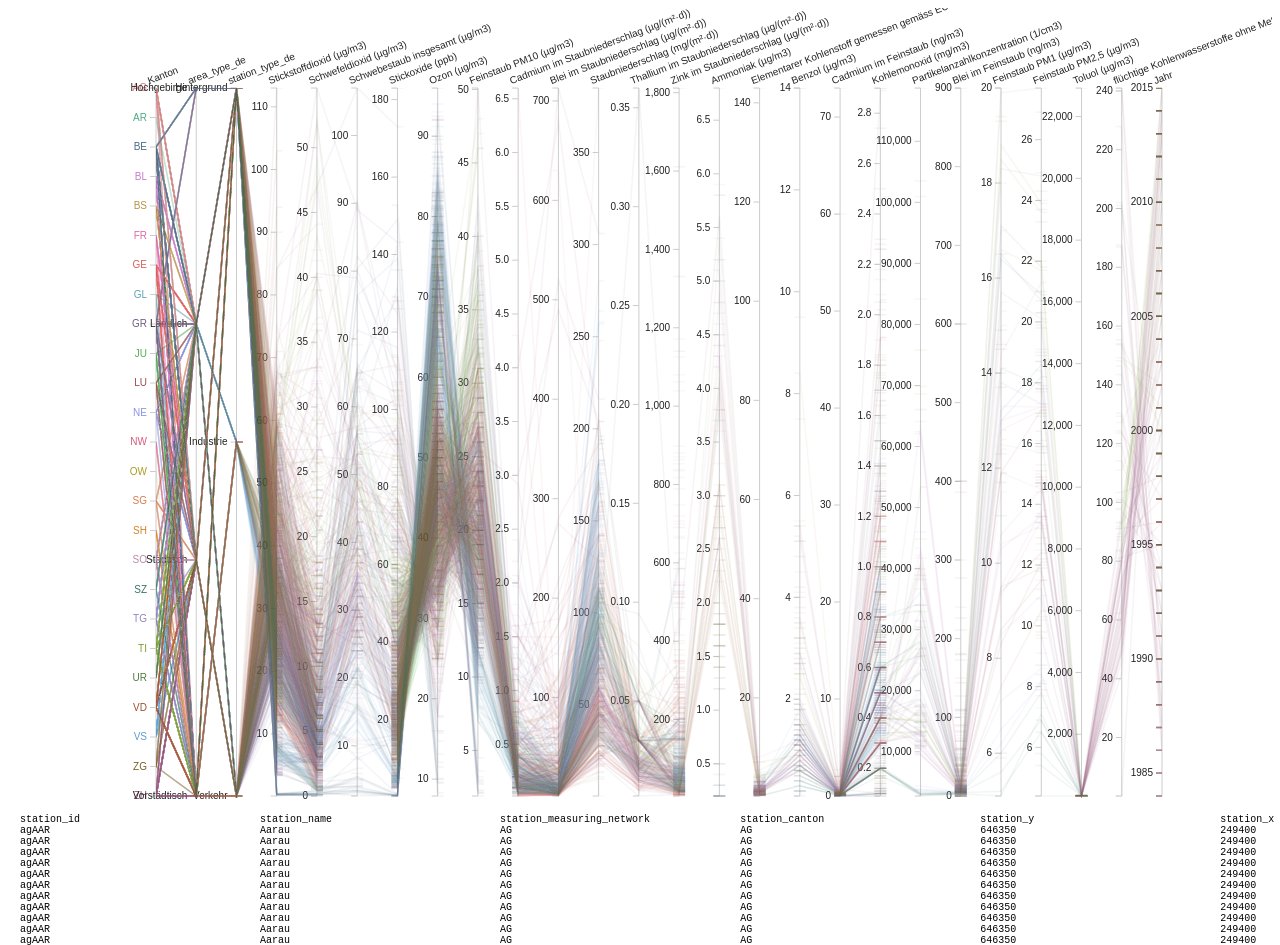
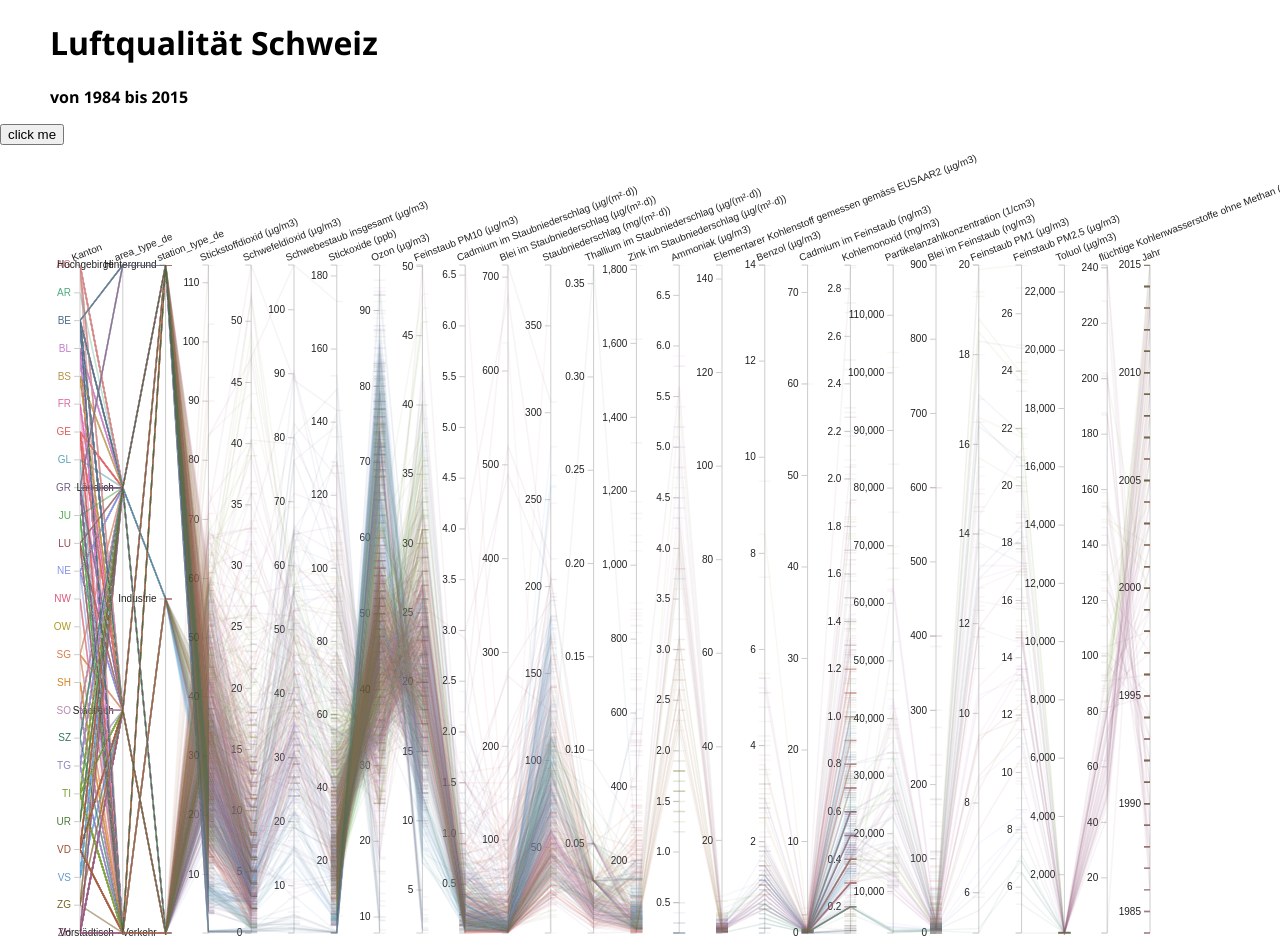
Before and after one commit to Smeili/aqdCH, a plain HTML site: page index.html in a window 1280 px wide. Shown: the top 945 px of the page. Drawn offline with nearby package versions, Linux system fonts and the light colour scheme.

Commit message:
header complete

```diff
--- a/css/style.css
+++ b/css/style.css
@@ -1,6 +1,18 @@
 body {
-  min-width: 760px;
+  margin: 0;
+    width: 100%;
+    height: 100%;
+    padding: 0;
 }
+
+header {
+    padding-left: 50px;
+    margin: 0;
+    font-family: 'Open Sans', sans-serif;
+
+
+}
+
 
 .parcoords {
   display: block;
--- a/index.html
+++ b/index.html
@@ -2,18 +2,29 @@
 <html lang="en">
    <head>
         <meta charset="utf-8" />
-	<title>Exoplanets Paralle Coordinates</title>
+        <meta name="viewpoint" content="width=device-width, initial-scale=1, user-scalable=no">
+      <title>Luftqualität Schweiz</title>
+      <link href="css/style.css" rel="stylesheet" type="text/css">
+      <link href="https://fonts.googleapis.com/css?family=Open+Sans:700" rel="stylesheet">
+        <script src="js/d3.v3.js"></script>
+      <script src="js/render-queue.js"></script>
    </head>
    <body>
-		<script src="js/d3.v3.js"></script>
-		<script src="js/render-queue.js"></script>
-		<link rel="stylesheet" href="css/style.css"></link>
+      <header>
+         <h1>Luftqualität Schweiz</h1>
+         <p>von 1984 bis 2015</p>
+      </header>
+       <button id="testbutton" onclick="brush();">click me</button>
+       <div id="figurediv"></div>
+       <div id="tablediv"></div>
+
+
+
       <script>
-
          var filename = "data/airqualitydata.csv";
 
          // Margins for canvas
-var margin = {top: 80, right: 110, bottom: 10, left: 148},
+         var margin = {top: 120, right: 130, bottom: 10, left: 80},
              // set width to clientWidth minus margins
              width = document.body.clientWidth - margin.left - margin.right,
              height = 800 - margin.top - margin.bottom,
@@ -191,6 +202,7 @@ var dimensions = [
              key: "year",
              description: "Jahr",
              type: types["Date"]
+
            }
 
            /*{
@@ -220,7 +232,7 @@ var xscale = d3.scale.ordinal()
          var yAxis = d3.svg.axis()
              .orient("left");
 
-var container = d3.select("body").append("div")
+         var container = d3.select("#figurediv").append("div")
              .attr("class", "parcoords")
              .style("width", width + margin.left + margin.right + "px")
              .style("height", height + margin.top + margin.bottom + "px");
@@ -247,13 +259,14 @@ ctx.lineWidth = 1.5;
          ctx.scale(devicePixelRatio, devicePixelRatio);
 
          // Table
-var output = d3.select("body").append("pre");
+         var output = d3.select("#tablediv").append("pre");
 
          var axes = svg.selectAll(".axis")
              .data(dimensions)
              .enter()
              .append("g")
              .attr("class", function(d) { return "axis " + d.key.replace(/ /g, "_"); })
+         .attr("height",400)
              .attr("transform", function(d,i) { return "translate(" + xscale(i) + ")"; });
 
          d3.csv(filename, function(error, data) {
@@ -417,7 +430,7 @@ d3.csv(filename, function(error, data) {
              output.text(d3.tsv.format(selected.slice(0,24)));
            }
          });
+
       </script>
-
    </body>
 </html>
```
Also changed, not shown: info.json (added, +11 -0 lines), 1 other file. Lines whose indentation alone changed are shown as unchanged.
